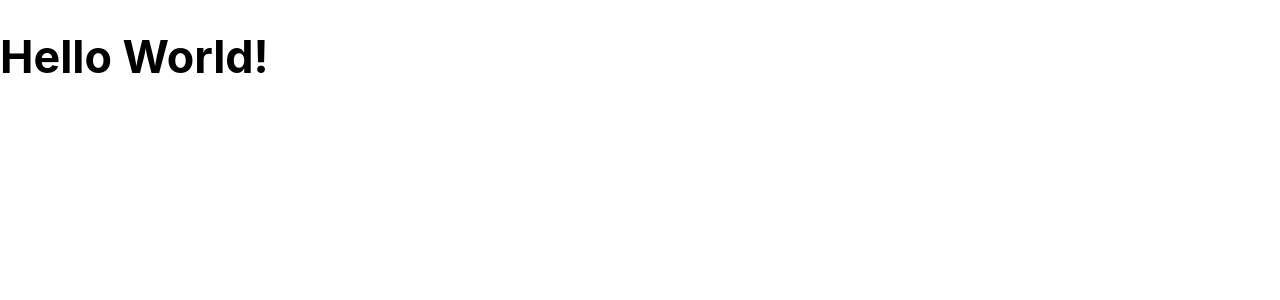
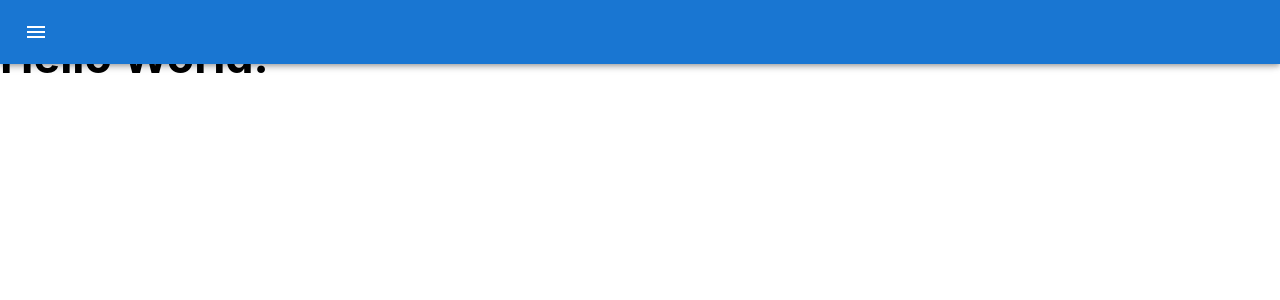
Before and after one commit to gijo57/climbing-app, a React (Create React App) app in the folder frontend/: page / in a window 1280 px wide. Shown: the top 300 px of the page. Built offline with nearby package versions, Linux system fonts and the light colour scheme.

Commit message:
add toggleable side bar and top bar with toggle button for desktop

```diff
--- a/frontend/src/components/AppBar.jsx
+++ b/frontend/src/components/BottomNavBar.jsx
@@ -15,7 +15,7 @@ const BottomNavAction = styled(BottomNavigationAction)`
   font-size: 2em;
 `;
 
-const AppBar = () => {
+const BottomNavBar = () => {
   return (
     <Paper
       sx={{ position: 'fixed', bottom: 0, left: 0, right: 0 }}
@@ -29,7 +29,7 @@ const AppBar = () => {
           icon={<AccountCircleIcon fontSize="inherit" />}
         />
         <BottomNavAction
-          label="as"
+          label="Profile"
           icon={<AccountCircleIcon fontSize="inherit" />}
         />
       </BottomNav>
@@ -37,4 +37,4 @@ const AppBar = () => {
   );
 };
 
-export default AppBar;
+export default BottomNavBar;
--- a/frontend/src/components/Dashboard.jsx
+++ b/frontend/src/components/Dashboard.jsx
@@ -1,12 +1,24 @@
-import NavBar from './NavBar';
-import AppBar from './AppBar';
+import { useState } from 'react';
+import SideNavBar from './SideNavBar';
+import BottomNavBar from './BottomNavBar';
+import TopNavBar from './TopNavBar';
 
 const Dashboard = () => {
+  const [isSideBarOpen, setIsSideBarOpen] = useState(false);
+
+  const handleSideBarOpen = (value) => {
+    setIsSideBarOpen(value);
+  };
+
   return (
     <div>
-      {/* <NavBar /> */}
+      <TopNavBar
+        isSideBarOpen={isSideBarOpen}
+        onSideBarOpen={handleSideBarOpen}
+      />
+      <SideNavBar isOpen={isSideBarOpen} onSideBarOpen={handleSideBarOpen} />
       <h1>Hello World!</h1>
-      <AppBar />
+      <BottomNavBar />
     </div>
   );
 };
--- a/frontend/src/components/NavBar.jsx
+++ /dev/null
@@ -1,13 +0,0 @@
-import Drawer from '@mui/material/Drawer';
-
-const NavBar = () => {
-  return (
-    <Drawer variant="persistent" open>
-      <ul>
-        <li>j</li>
-      </ul>
-    </Drawer>
-  );
-};
-
-export default NavBar;
--- /dev/null
+++ b/frontend/src/components/SideNavBar.jsx
@@ -0,0 +1,24 @@
+import Drawer from '@mui/material/Drawer';
+import ChevronLeftIcon from '@mui/icons-material/ChevronLeft';
+import IconButton from '@mui/material/IconButton';
+
+import styled from 'styled-components';
+
+const DrawerHeader = styled.div``;
+
+const SideNavBar = ({ isOpen, onSideBarOpen }) => {
+  return (
+    <Drawer variant="persistent" open={isOpen}>
+      <DrawerHeader>
+        <IconButton onClick={() => onSideBarOpen(false)}>
+          <ChevronLeftIcon />
+        </IconButton>
+      </DrawerHeader>
+      <ul>
+        <li>j</li>
+      </ul>
+    </Drawer>
+  );
+};
+
+export default SideNavBar;
--- /dev/null
+++ b/frontend/src/components/TopNavBar.jsx
@@ -0,0 +1,37 @@
+import AppBar from '@mui/material/AppBar';
+import MenuIcon from '@mui/icons-material/Menu';
+import Paper from '@mui/material/Paper';
+import IconButton from '@mui/material/IconButton';
+import Toolbar from '@mui/material/Toolbar';
+
+import styled from 'styled-components';
+
+const TopNav = styled(AppBar)`
+  font-size: 2em;
+  @media screen and (max-width: 600px) {
+    display: none;
+  }
+`;
+
+const TopNavBar = ({ onSideBarOpen, isSideBarOpen }) => {
+  return (
+    <Paper sx={{ position: 'fixed', top: 0, left: 0, right: 0 }} elevation={3}>
+      <TopNav>
+        <Toolbar>
+          <IconButton
+            size="large"
+            edge="start"
+            color="inherit"
+            aria-label="menu"
+            sx={{ mr: 2, ...(isSideBarOpen && { display: 'none' }) }}
+            onClick={onSideBarOpen}
+          >
+            <MenuIcon />
+          </IconButton>
+        </Toolbar>
+      </TopNav>
+    </Paper>
+  );
+};
+
+export default TopNavBar;
```
